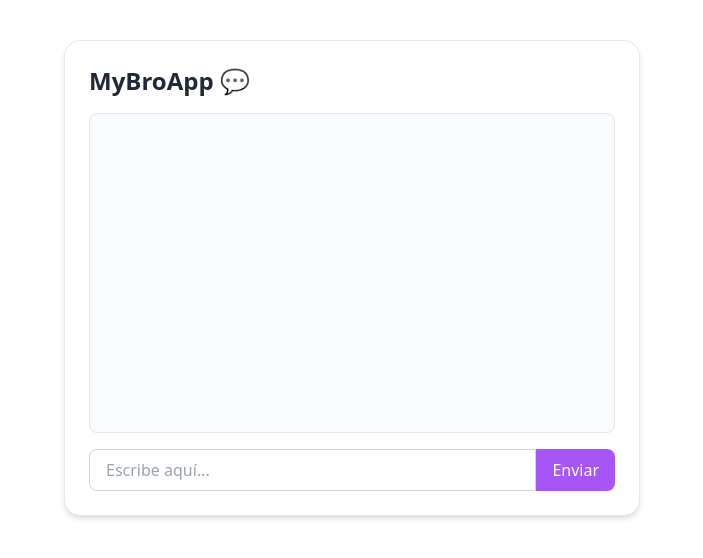
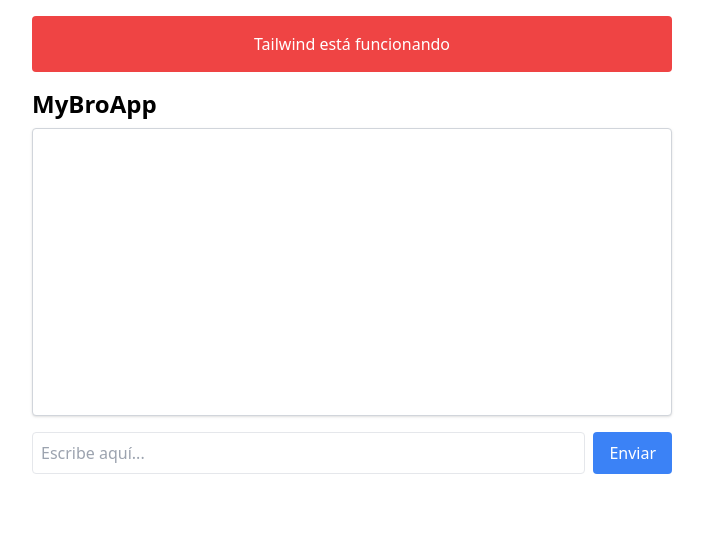
Before and after one commit to Mybroapp/mybro, a Next.js app: page / in a window 1280 px wide. Shown: the top 558 px of the page, without its empty margins (288-991 px from the left). Built offline with nearby package versions, Linux system fonts and the light colour scheme.

Commit message:
Update ChatWindow.tsx

```diff
--- a/components/ChatWindow.tsx
+++ b/components/ChatWindow.tsx
@@ -1,17 +1,16 @@
 'use client';
 
-import { useState, useRef, useEffect } from 'react';
+import { useState } from 'react';
 
 export default function ChatWindow() {
-  const [messages, setMessages] = useState<{ sender: 'user' | 'bot'; text: string }[]>([]);
+  const [messages, setMessages] = useState<string[]>([]);
   const [input, setInput] = useState('');
-  const bottomRef = useRef<HTMLDivElement | null>(null);
 
   const handleSend = async () => {
     if (!input.trim()) return;
 
     const userMessage = input;
-    setMessages((prev) => [...prev, { sender: 'user', text: userMessage }]);
+    setMessages((prev) => [...prev, `🧍: ${userMessage}`]);
     setInput('');
 
     try {
@@ -22,45 +21,38 @@ export default function ChatWindow() {
       });
 
       const data = await res.json();
-      setMessages((prev) => [...prev, { sender: 'bot', text: data.reply }]);
+      setMessages((prev) => [...prev, `🤖: ${data.reply}`]);
     } catch (error) {
-      setMessages((prev) => [...prev, { sender: 'bot', text: '❌ Error en la respuesta' }]);
+      setMessages((prev) => [...prev, '❌ Error en la respuesta']);
     }
   };
 
-  useEffect(() => {
-    bottomRef.current?.scrollIntoView({ behavior: 'smooth' });
-  }, [messages]);
+  return (
+    <div className="p-4 max-w-2xl mx-auto">
+      {/* Verificación de Tailwind */}
+      <div className="bg-red-500 text-white p-4 rounded mb-4 text-center">
+        Tailwind está funcionando
+      </div>
 
-  return (
-    <div className="max-w-xl mx-auto mt-10 p-6 bg-white rounded-2xl shadow-md border border-gray-200">
-      <h2 className="text-2xl font-semibold text-gray-800 mb-4">MyBroApp 💬</h2>
-      <div className="h-80 overflow-y-auto space-y-2 p-2 bg-gray-50 rounded-lg border border-gray-200">
+      <h2 className="text-2xl font-bold mb-2">MyBroApp</h2>
+
+      <div className="border border-gray-300 rounded p-3 h-72 overflow-y-auto bg-white shadow">
         {messages.map((msg, i) => (
-          <div
-            key={i}
-            className={`max-w-[80%] px-4 py-2 rounded-xl text-sm ${
-              msg.sender === 'user'
-                ? 'bg-blue-100 text-blue-800 self-end ml-auto'
-                : 'bg-purple-100 text-purple-800 self-start mr-auto'
-            }`}
-          >
-            {msg.text}
-          </div>
+          <div key={i} className="mb-2">{msg}</div>
         ))}
-        <div ref={bottomRef} />
       </div>
-      <div className="flex mt-4">
+
+      <div className="mt-4 flex">
         <input
           type="text"
           value={input}
           onChange={(e) => setInput(e.target.value)}
           placeholder="Escribe aquí..."
-          className="flex-1 px-4 py-2 rounded-l-lg border border-gray-300 focus:outline-none focus:ring-2 focus:ring-purple-400"
+          className="flex-grow p-2 border rounded"
         />
         <button
           onClick={handleSend}
-          className="bg-purple-500 text-white px-4 py-2 rounded-r-lg hover:bg-purple-600 transition"
+          className="ml-2 bg-blue-500 hover:bg-blue-600 text-white px-4 py-2 rounded"
         >
           Enviar
         </button>
```
